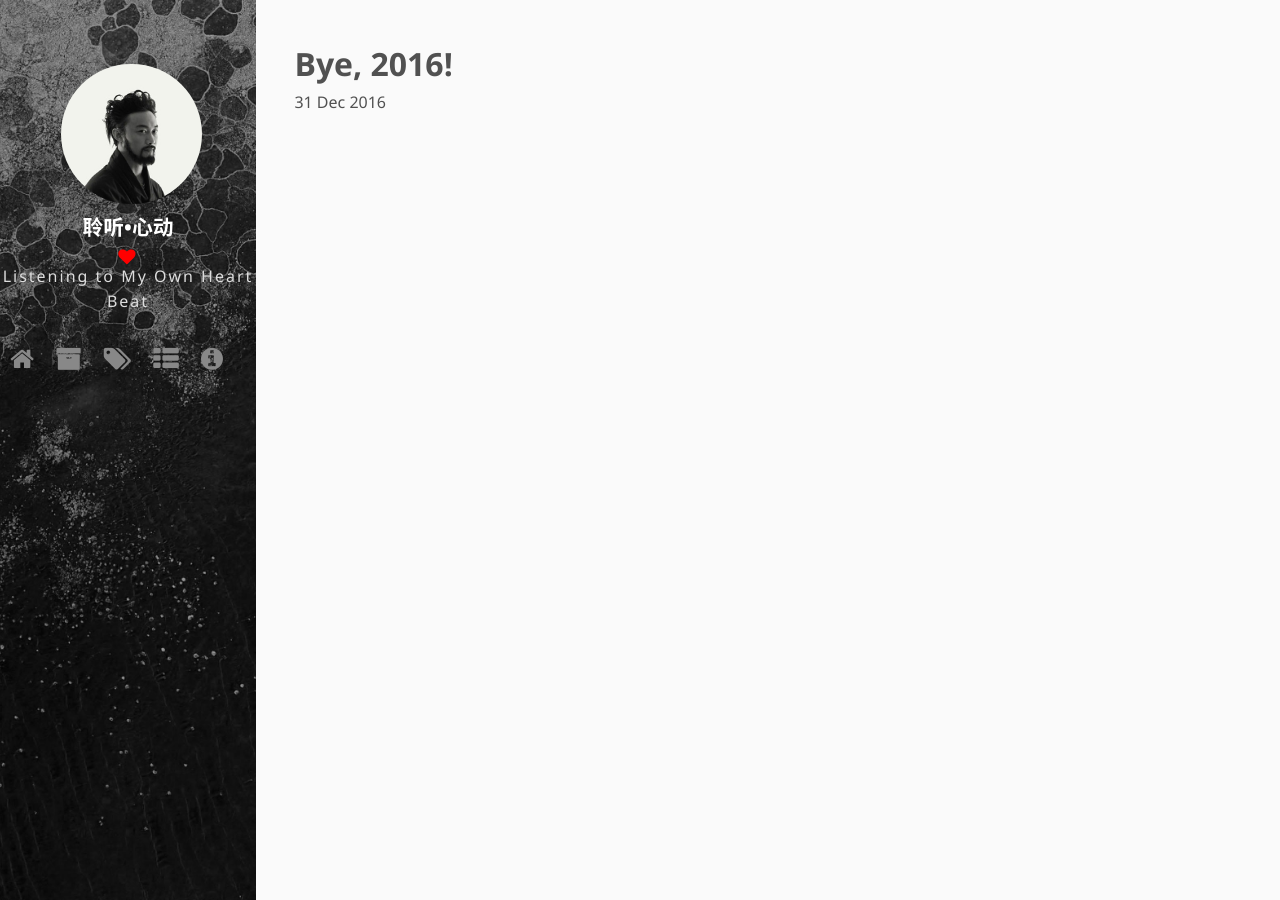
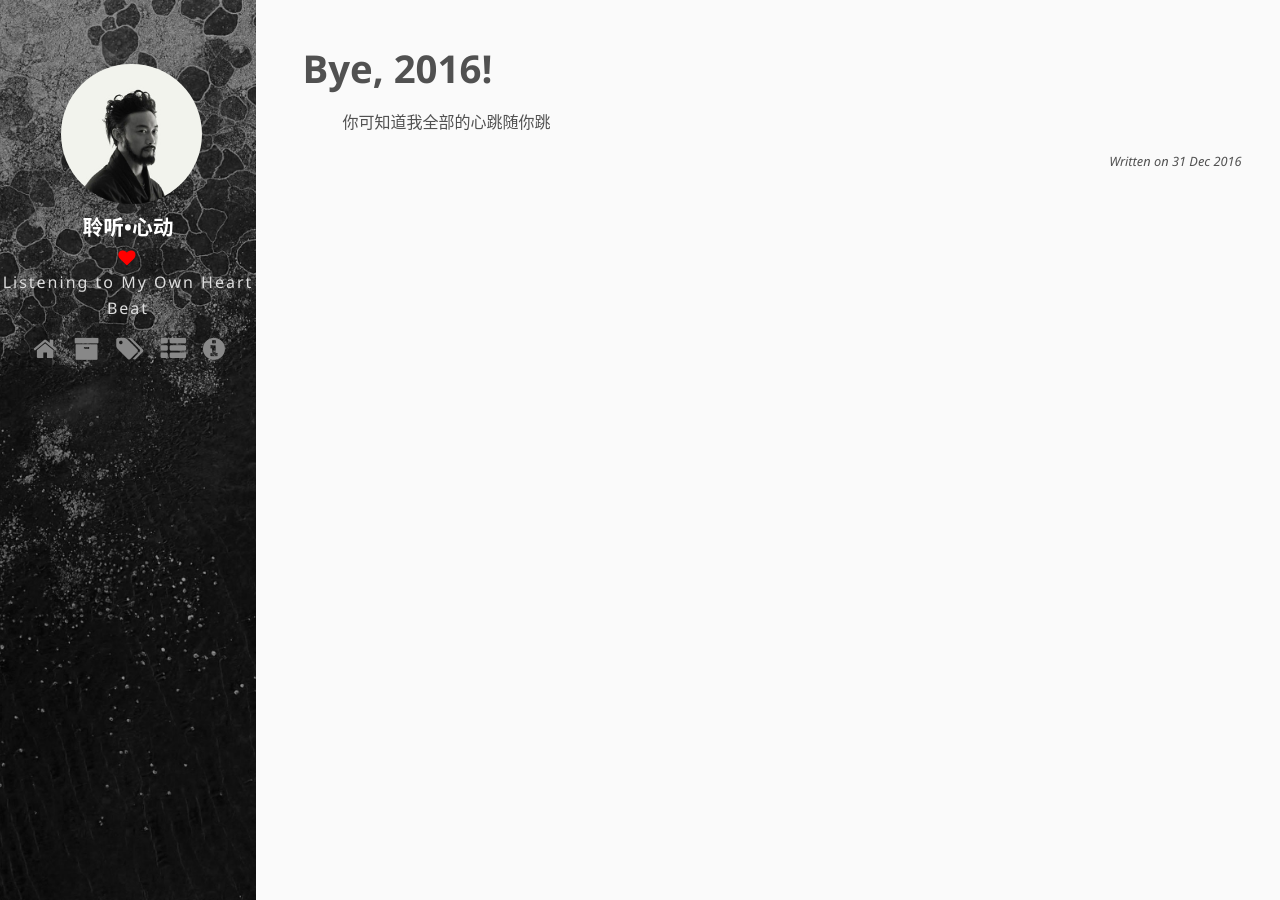
Before and after one commit to keanvm/keanvm.github.io, a Jekyll site: the page built from _posts/2016-12-31-bye-2016.md, in a window 1280 px wide. Built offline with Jekyll 4.4.1, drawn with Linux system fonts in a browser that asks for light colours.

Commit message:
align center

```diff
--- a/_layouts/default.html
+++ b/_layouts/default.html
@@ -6,16 +6,18 @@
     <div class="top"></div>
     <div class="profile" style="background-image: url({{ site.background }});">
         <img src="{{site.avater}}" class="img-circle" />
-        <h3>{{ site.name }}</h3>
-        <p style="height: 1.5em;maing:0;"><i class="fa fa-heart beat-heart" style="color: red; font-size: 1em; text-align: center; margin:0;"> </i></p>
-        <p>{{ site.description }}</p>
-        <ul class="navbar">
+        <h3 class="site-name">{{ site.name }}</h3>
+        <p class="heart-wrapper"><i class="fa fa-heart beat-heart" style="color: red; font-size: 1em; text-align: center; margin:0;"> </i></p>
+        <p class="site-des">{{ site.description }}</p>
+        <!-- <div class="nav-wrapper"> -->
+        <p class="navbar">
             <a type="button" href="/" title="主页"><i class="fa fa-home"></i></a>
             <a type="button" href="/" title="归档"><i class="fa fa-archive"></i></a>
             <a type="button" href="/" title="标签"><i class="fa fa-tags"></i></a>
             <a type="button" href="/" title="分类"><i class="fa fa-th-list"></i></a>
             <a type="button" href="/about" title="关于"><i class="fa fa-info-circle"></i></a>
-        </ul>
+        </p>
+        <!-- </div> -->
         <!-- <ul class="social">
             {% if site.github %}
 
--- a/_layouts/post.html
+++ b/_layouts/post.html
@@ -5,16 +5,20 @@ layout: default
 <!-- {% include header.html %} -->
 
 <div class="content post">
-  <h1 class="post-title">{{ page.title }}</h1>
-  {% if page.date %}
-  <div class="post-date">
-    <time>{{ page.date | date_to_string }}</time>
-  </div>
-  {% endif %}
-  {{ content }}
+    <h1 class="post-title">{{ page.title }}</h1>
+    <div class="post">
+        {{ content }}
+        {% if page.date %}
+            <p class="post-date">
+                <span >
+                    Written on {{ page.date | date_to_string }}
+                </span>
+            </p>
+        {% endif %}
+    </div>
 </div>
 <div style="height: 250px">
 </div>
 {% if site.disqus_shortname %}
-  {% include disqus_comments.html %}
+    {% include disqus_comments.html %}
 {% endif %}
--- a/_posts/2016-12-31-bye-2016.md
+++ b/_posts/2016-12-31-bye-2016.md
@@ -3,3 +3,4 @@ title:        "Bye, 2016!"
 description:  "Bye, 2016!"
 author:       "Kean"
 ---
+你可知道我全部的心跳随你跳
--- a/style.scss
+++ b/style.scss
@@ -23,17 +23,17 @@ html,
 body {
     margin: 0;
     padding: 0;
-    @media (min-width: 38em) {
+    @media (min-width: 42em) {
         overflow: hidden;
     }
 }
 
 html {
     font-family: $source-sans;
-    font-size: 14px;
+    font-size: 16px;
     font-weight: 300;
     line-height: 1.6;
-    @media (min-width: 38em) {
+    @media (min-width: 42em) {
         font-size: 16px;
     }
 }
@@ -240,13 +240,13 @@ pre code {
 }
 
 .fa {
-    margin-left: -2vw;
-    font-size: 1.2em;
-    margin-right: 6vw;
-    @media (min-width: 38em) {
+    margin-left: 2vw;
+    font-size: 3.6vw;
+    margin-right: 2vw;
+    @media (min-width: 42em) {
         font-size: 2vw;
         margin-left: 0;
-        margin-right: 1.4vw;
+        margin-right: 0.68vw;
     }
 }
 
@@ -364,6 +364,28 @@ tbody tr:nth-child(odd) th {
     -o-animation: heartbeat 0.8s infinite alternate;      /* Opera: */
 }
 
+h1.post-title{
+    padding-bottom: 10px;
+    font-size: 2.4em;
+}
+div.post{
+    padding-left: 0.5em;
+}
+
+div.post p{
+    text-indent: 2em;
+    // font-size: 0.875em;
+}
+
+p.post-date{
+    text-align: right;
+    font-size: 0.8em;
+    font-style: italic;
+}
+
+p.site-des{
+    font-size: 3.5vw;
+}
 .profile {
     padding: 2%;
     background-repeat:no-repeat;
@@ -379,27 +401,32 @@ tbody tr:nth-child(odd) th {
     }
     h3 {
         height: auto;
-        margin-right: 4vw;
+        margin-right: 10vw;
         margin-top: 10vw;
         width: 50%;
         float: right;
         color: #FFF;
+        font-size: 4.5vw;
+    }
+    p.heart-wrapper{
+        height: 1.8em;
+        margin-top: -1.2em;
     }
     p {
-        height: auto;
         width: 100%;
         text-align: center;
         color: #ddd;
     }
+
     .social {
         margin-left: 25vw;
         height: auto;
         width: 100%;
     }
-    .navbar {
-        margin-left: 33vw;
+    p.navbar {
+        text-align: center;
+        margin: 0 auto;
         height: auto;
-        width: 100%;
         a{
             color: #888;
             text-decoration: none;
@@ -411,7 +438,7 @@ tbody tr:nth-child(odd) th {
             }
         }
     }
-    @media (min-width: 38em) {
+    @media (min-width: 42em) {
         position: fixed;
         width: 20%;
         height: 100%;
@@ -424,9 +451,11 @@ tbody tr:nth-child(odd) th {
             text-align: center;
             float: none;
             width: 100%;
+            font-size: 1.3rem;
             margin-top: -0.8em;
         }
         p {
+            height: auto;
             margin-top: -1.3em;
             font-size: 16px;
             text-align: center;
@@ -448,14 +477,19 @@ tbody tr:nth-child(odd) th {
             }
         }
         .navbar {
-            position: absolute;
-            margin-left: 0.8vw;
+            // bottom: 0.5em;
+            // position: absolute;
+            margin:auto;
+            // margin-left: 0.8vw;
             a {
                 color: #888;
                 padding: 0;
                 margin-left: 0;
                 text-decoration: none;
                 transition: all 0.3s;
+                &:first-child{
+                    margin-left: 1vw;
+                }
                 &:hover,
                 &:focus {
                     color: #FF6060;
@@ -467,12 +501,12 @@ tbody tr:nth-child(odd) th {
 }
 
 .posts {
-    max-width: 38rem;
+    max-width: 42rem;
     padding: 1.4rem 0.8rem;
     margin-left: auto;
     margin-right: auto;
     overflow: auto;
-    @media (min-width: 38rem) {
+    @media (min-width: 42em) {
         margin-top: 0;
         margin-left: 20%;
         padding: 3%;
```
